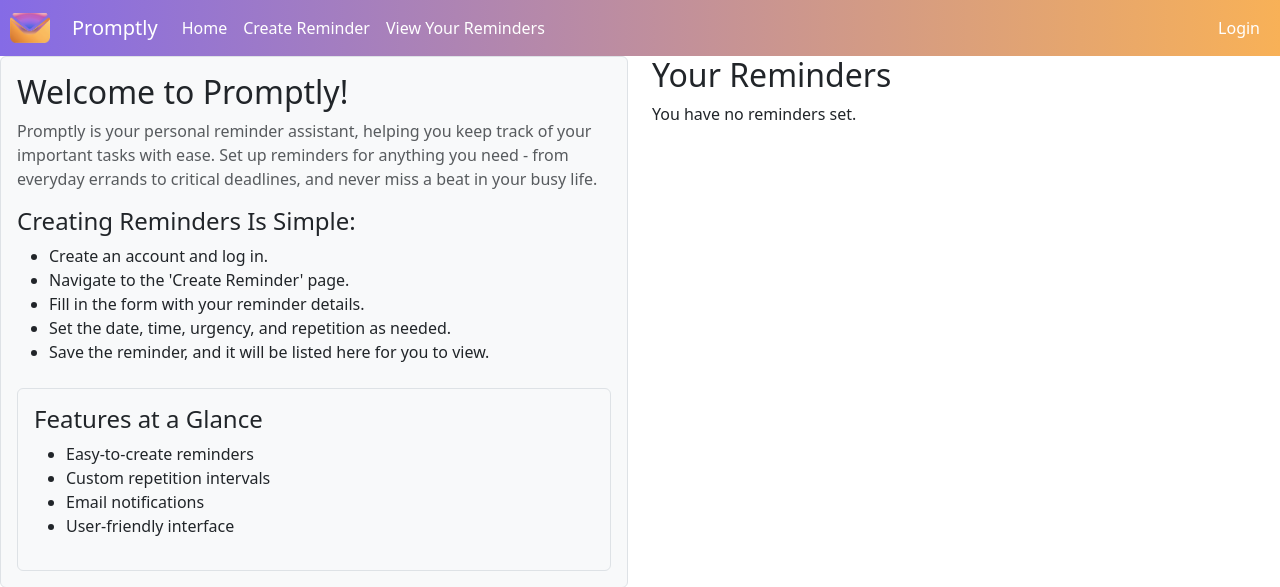
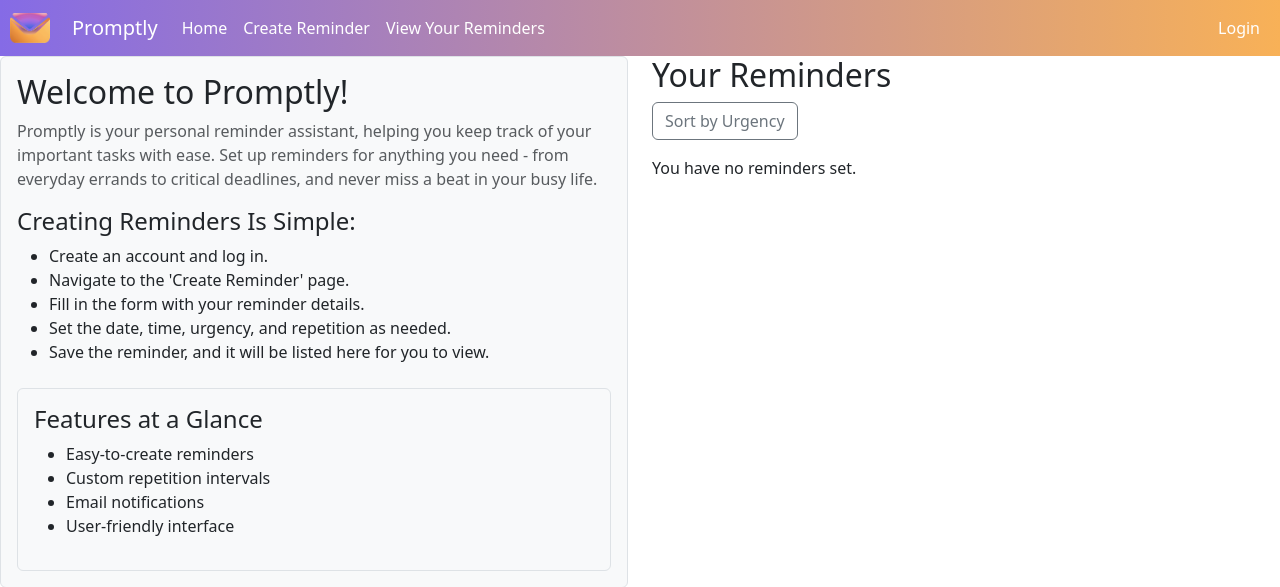
Before and after one commit to CHajde/CS3300_Email_App, a Django app: page /?sort=urgency in a window 1280 px wide. Shown: the top 587 px of the page. Run offline with Django 5.2, Linux system fonts and the light colour scheme; data that the repository does not hold is empty; some libraries are stand-ins or nearby versions.

Commit message:
Added Sort by urgency button to list on home screen

```diff
--- a/emrem_app/templates/emrem_app/index.html
+++ b/emrem_app/templates/emrem_app/index.html
@@ -33,6 +33,7 @@
     <div class="col-lg-6 col-md-12">
         <!-- Right column for displaying list of reminders -->
         <h2>Your Reminders</h2>
+        <a href="?sort=urgency" class="btn btn-outline-secondary mb-3">Sort by Urgency</a>
         {% for reminder in reminders %}
             <div class="card mb-2">
                 <div class="card-body">
--- a/emrem_app/views.py
+++ b/emrem_app/views.py
@@ -42,7 +42,11 @@ class ReminderDetailView(DetailView):
 
 
 def index(request):
-    reminders = Reminder.objects.all()  # Later change to filter by user
+    sort_by = request.GET.get('sort', 'created')  # Default sort is by creation time
+    if sort_by == 'urgency':
+        reminders = Reminder.objects.all().order_by('-urgency')
+    else:
+        reminders = Reminder.objects.all()
     return render(request, 'emrem_app/index.html', {'reminders': reminders})
 
 
```
